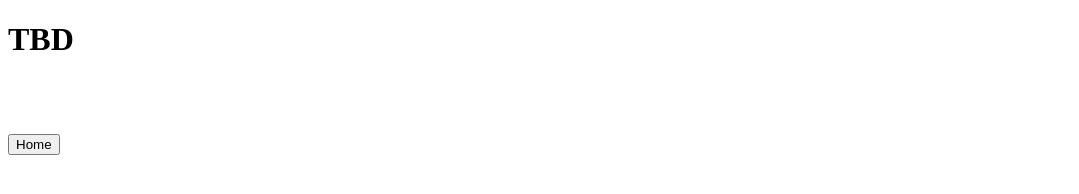
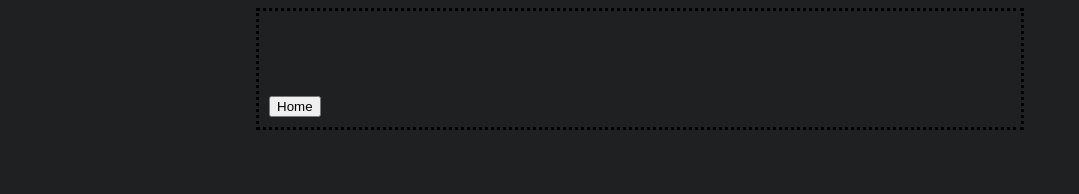
Before and after one commit to CSPAcount/internet, a plain HTML site: page How_The_Internet_Works.html in a window 1280 px wide. Shown: the whole page, without its empty margins (0-1079 px from the left). Drawn offline with Linux system fonts and the light colour scheme.

Commit message:
Add files via upload

```diff
--- a/How_The_Internet_Works.html
+++ b/How_The_Internet_Works.html
@@ -2,9 +2,24 @@
 <html>
     <head>
         <title> HTTPandDNS</title>
+         <style type = "text/css">
+            body{
+                background-color: #1e2021;
+                margin-left: 20%;
+                margin-right: 20%;
+                border: 3px dotted black;
+                padding: 10px 10px 10px;
+                font-family: sans-serif;
+                color: white;
+                </style>
     </head>
     <body>
-        <h1>TBD</h1>
+        <h1>
+
+        </h1>
+        <p1>
+
+        </p1>
         <br><br><br>
         <a href = "https://cspacount.github.io/internet/index.html">
             <button>Home</button>
```
